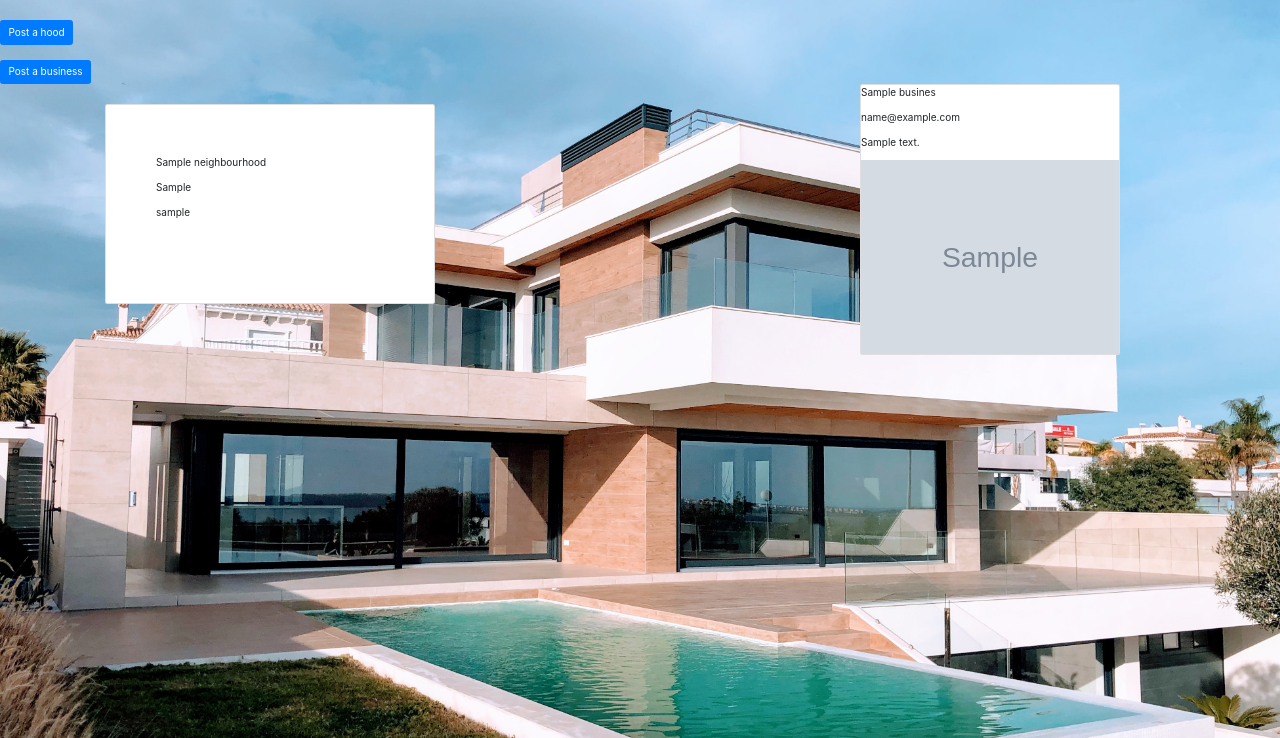
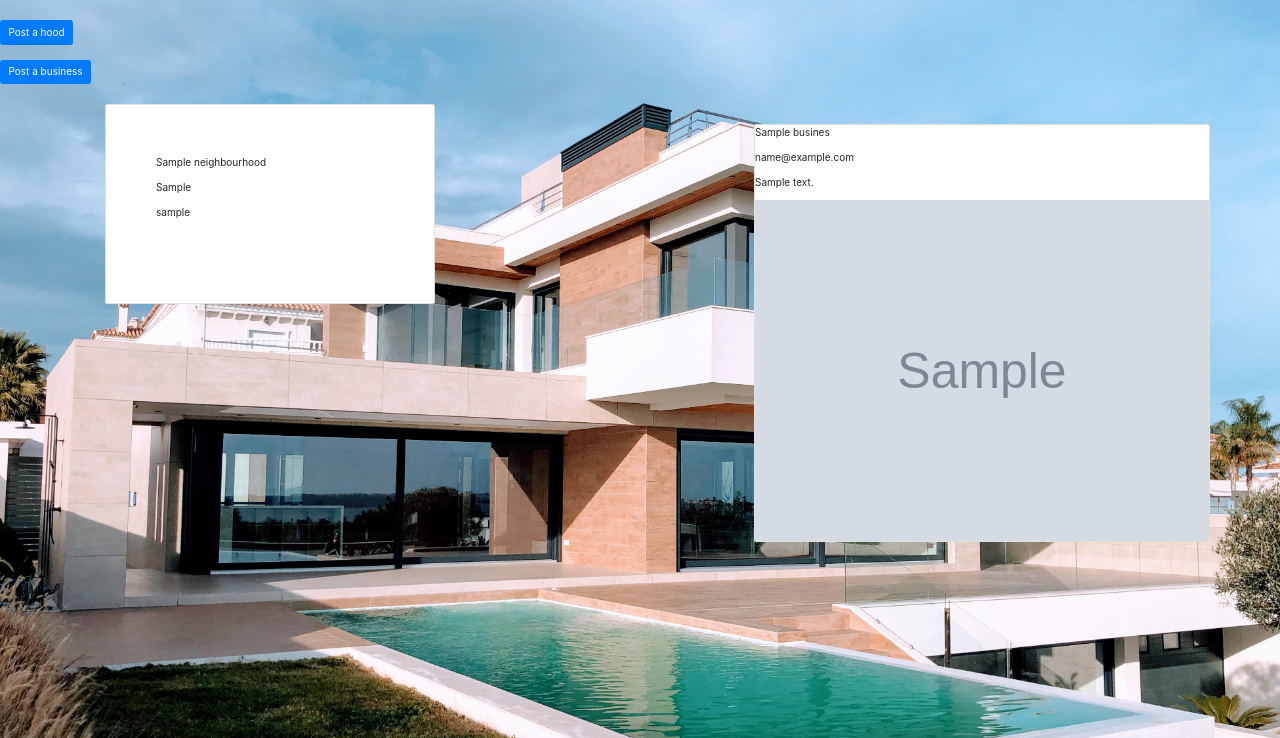
Before and after one commit to sngina/neighbour, a Django app: page / in a window 1280 px wide. Shown: the part 62-800 px from the top of the page. Run offline with Django 3.2, Linux system fonts and the light colour scheme; a user stored in the database is signed in; tables that the repository leaves empty hold one stand-in row (values such as "Sample post"); grey boxes marked "Sample" are stand-in pictures; some libraries are stand-ins or nearby versions.

Commit message:
change image size

```diff
--- a/static/css/style.css
+++ b/static/css/style.css
@@ -18,6 +18,6 @@ body{
     display: flex;
     flex-direction: column;
     align-items: flex-end;
-    width: 650px;
+    width: 1150px;
 
 }
```
